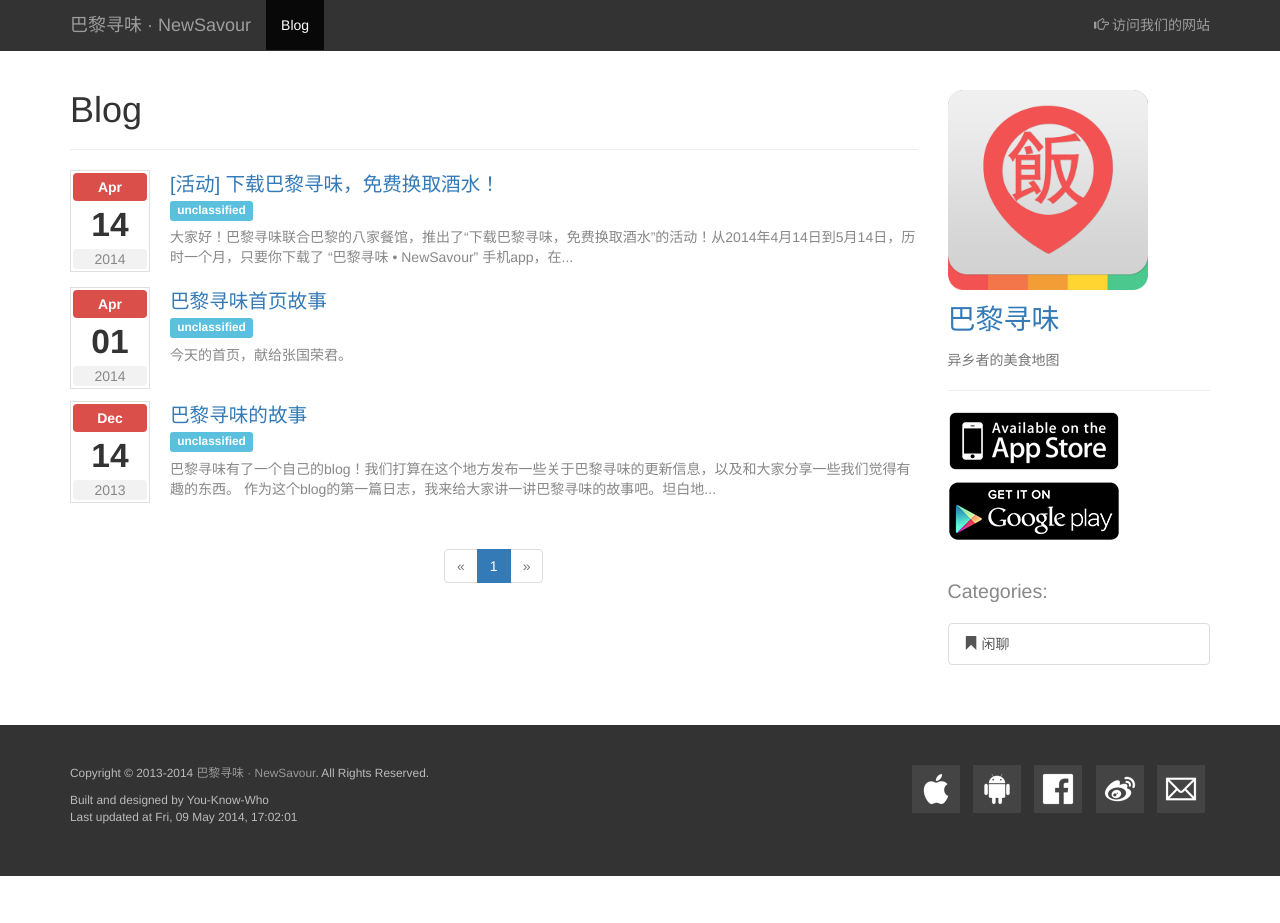
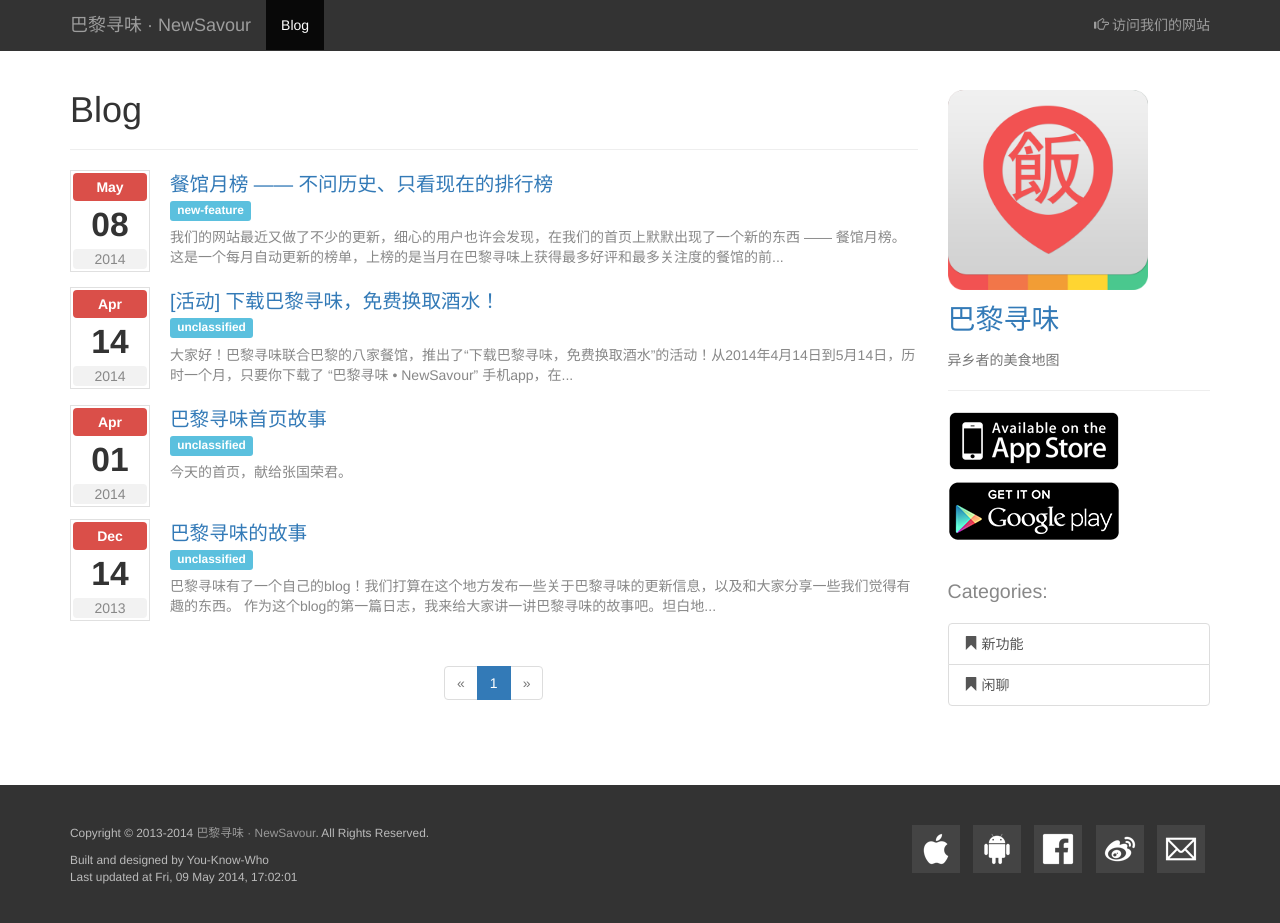
Before and after one commit to newsavour/newsavour-blog, a Jekyll site: the page built from blog/index.html, in a window 1280 px wide and 936 px high. Shown: the top 923 px of the window. Built offline with Jekyll 4.4.1, drawn with Linux system fonts in a browser that asks for light colours; nearby versions of some CDN libraries; the list of posts is cut into pages by our own code.

Commit message:
Added post about top restaurants.

```diff
--- a/_config.yml
+++ b/_config.yml
@@ -17,6 +17,8 @@ custom_config:
 #      url: /pages/
 
   categories:
+    - slug: new-feature
+      text: '新功能'
     - slug: unclassified
       text: '闲聊'
 
--- /dev/null
+++ b/_posts/2014-05-08-restaurants-of-the-month.md
@@ -0,0 +1,16 @@
+---
+layout: post
+title: '餐馆月榜 —— 不问历史、只看现在的排行榜'
+author: 导演
+categories: ['new-feature']
+---
+
+我们的网站最近又做了不少的更新，细心的用户也许会发现，在我们的首页上默默出现了一个新的东西 —— 餐馆月榜。这是一个每月自动更新的榜单，上榜的是当月在巴黎寻味上获得最多好评和最多关注度的餐馆的前三名。
+
+![餐馆月榜](/blog/img/2014-05-08/top_restaurants.png)
+
+2014年4月，上榜的餐馆是：第一名[客家私房菜](http://www.newsavour.com/restaurants/detail/433/)，第二名[九天工坊](http://www.newsavour.com/restaurants/detail/400/)，第三名[一家火锅店](http://www.newsavour.com/restaurants/detail/360/)。都是参加我们[“下载巴黎寻味，免费换取酒水”活动](/blog/2014/04/14/free-drink/)的餐馆呢！撒花！
+
+从2013年6月，到2014年3月，过去每个月的上榜餐馆，[点击这里](http://www.newsavour.com/restaurants/hot/)都可以看到。
+
+这是一个变化快的世界，常常有新的餐馆带着新的特色粉墨登场，令人耳目一新。可是面对那些已经积累了辉煌点评和口碑的前辈同行们，他们也许很难跻身热门餐馆排行的第一页。这个新的餐馆月榜，是一个不问历史、只看现在的排行榜。我们希望，能通过这个每月清零、每月重新开始的榜单，给这些新秀们增加一些被别人了解的机会。让更多的好餐馆被更多的人知道，这一直是巴黎寻味存在的意义。
```
Also changed, not shown: blog/img/2014-05-08/top_restaurants.png (added).
